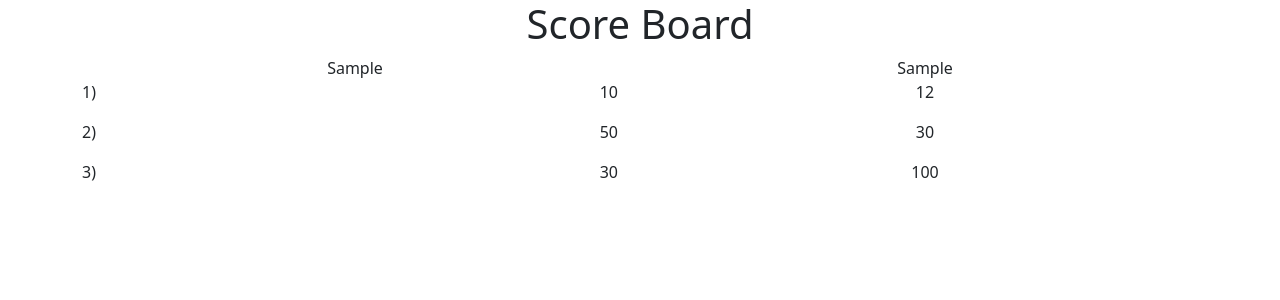
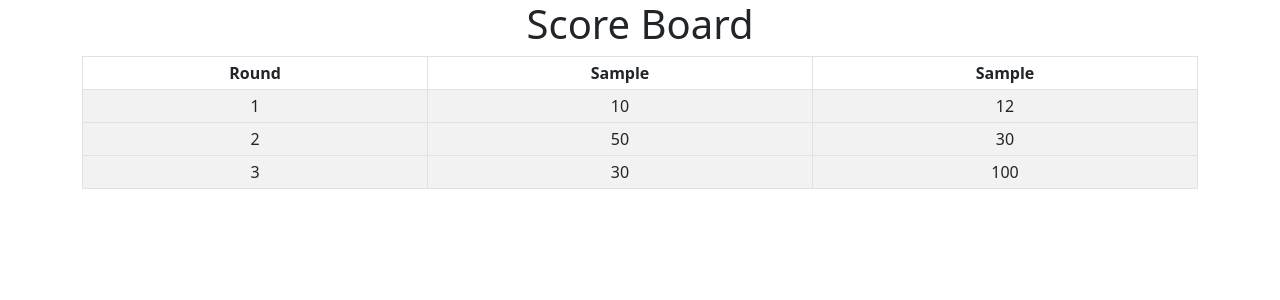
Before and after one commit to web1221/Gin-Rummy-Score-Keeper, a Next.js app: page / in a window 1280 px wide. Both pictures are taken after typing "Sample", "Sample" into the empty fields and a click on the button "Let Play!". Shown: the top 300 px of the page. Built offline with nearby package versions, Linux system fonts and the light colour scheme.

Commit message:
add table for rounds and score

```diff
--- a/components/ScoreBoard.js
+++ b/components/ScoreBoard.js
@@ -1,5 +1,5 @@
 import React, {useState} from 'react';
-import { Container, Row, Col} from 'react-bootstrap';
+import { Container, Row, Col, Table} from 'react-bootstrap';
 import Jumbotron from 'react-bootstrap/Jumbotron'
 
 export default function ScoreBoard(props) {
@@ -26,7 +26,7 @@ export default function ScoreBoard(props) {
               <div >
                 <h1>Score Board</h1>
               </div>
-            <Row>
+            {/* <Row>
                 <Col>
                     {props.player1Name}
                     {testArray.map((score) => {
@@ -49,7 +49,31 @@ export default function ScoreBoard(props) {
                         )
                     })}
                 </Col>
-            </Row>
+            </Row> */}
+            <Table striped bordered hover size="sm">
+                <thead>
+                    <tr>
+                    <th>Round</th>
+                    <th>{props.player1Name}</th>
+                    <th>{props.player2Name}</th>
+                    </tr>
+                </thead>
+
+                {testArray.map((score) => {
+                        return (
+                            <>
+
+                                     <tbody key={score.round}>
+                                     <tr>
+                                     <td>{score.round}</td>
+                                     <td>{score.score1}</td>
+                                     <td>{score.score2}</td>
+                                     </tr>
+                                 </tbody>
+                             </>
+                        )
+                    })}
+            </Table>
           </Container>
       </div>
     );
```
